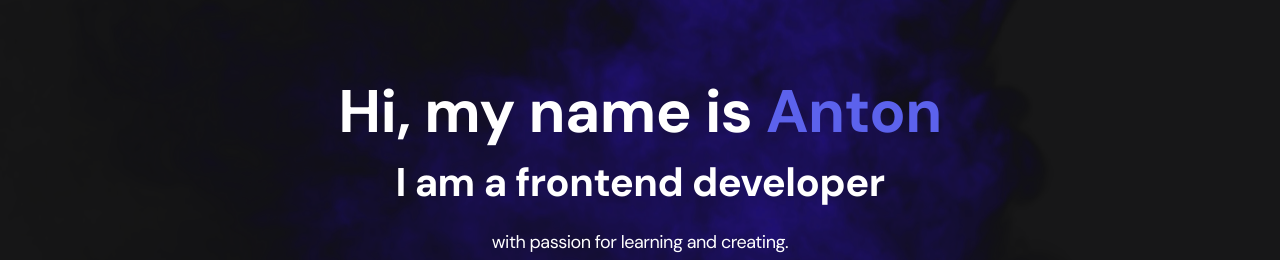
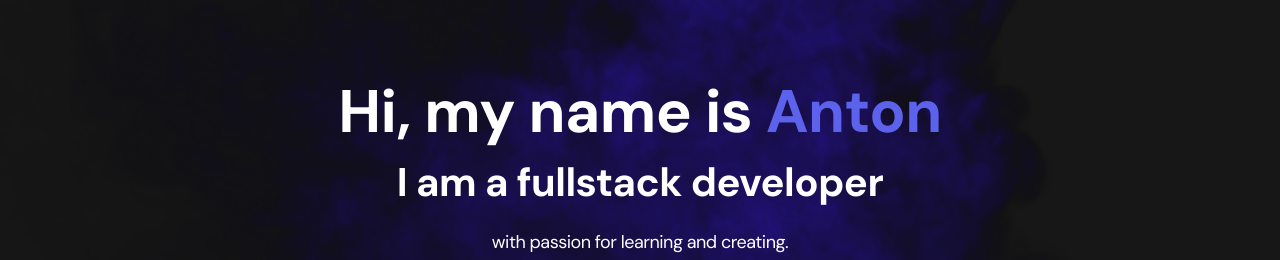
Before and after one commit to AntonKobyshev/Portfolio-Anton-Kobyshev, a React (Create React App) app: page / in a window 1280 px wide. Shown: the part 218-478 px from the top of the page. Built offline with nearby package versions, Linux system fonts and the light colour scheme.

Commit message:
Update App.jsx

```diff
--- a/src/components/App.jsx
+++ b/src/components/App.jsx
@@ -30,7 +30,7 @@ export const App = () => {
         <div className="header__wrapper">
             <h1 className="header__title">
                 <strong>Hi, my name is <em>Anton</em></strong><br />
-                I am a frontend developer
+                I am a fullstack developer
             </h1>
             <div className="header__text">
                 <p>with passion for learning and creating.</p>
```
